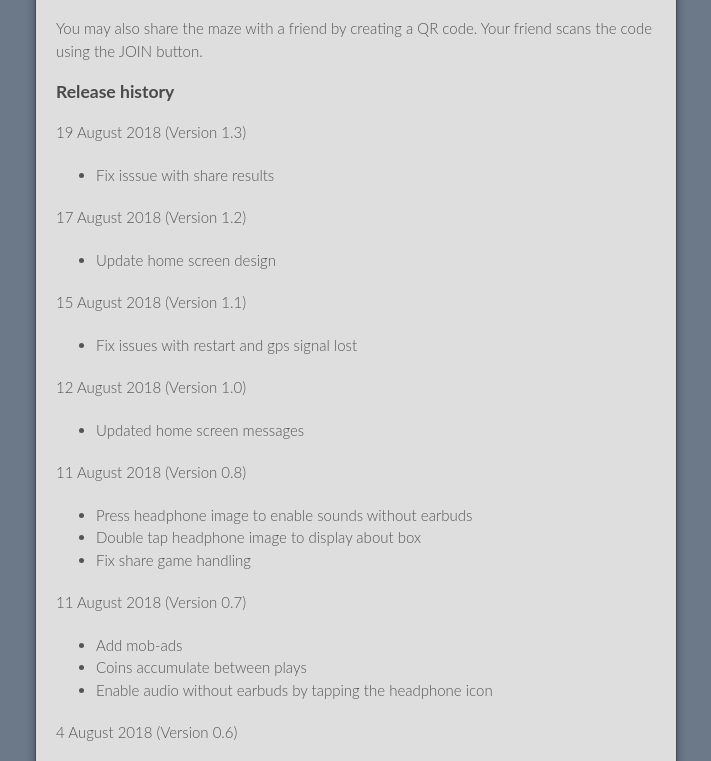
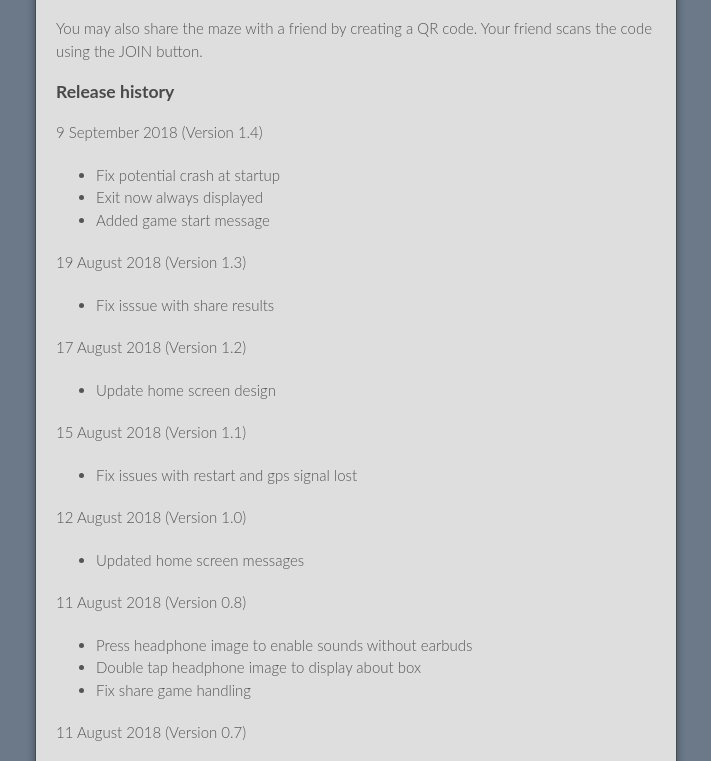
Before and after one commit to chrisws/chrisws.github.io, a plain HTML site: page aircave.html in a window 1280 px wide. Shown: the part 2147-2908 px from the top of the page, without its empty margins (284-995 px from the left). Drawn offline with Linux system fonts and the light colour scheme.

Commit message:
Update release info

```diff
--- a/aircave.html
+++ b/aircave.html
@@ -33,6 +33,12 @@
 <p>You may share your game score via other apps for example text or email.</p>
 <p>You may also share the maze with a friend by creating a QR code. Your friend scans the code using the JOIN button.</p>
 <h3 id="release-history">Release history</h3>
+<p>9 September 2018 (Version 1.4)</p>
+<ul>
+<li>Fix potential crash at startup</li>
+<li>Exit now always displayed</li>
+<li>Added game start message</li>
+</ul>
 <p>19 August 2018 (Version 1.3)</p>
 <ul>
 <li>Fix isssue with share results</li>
@@ -108,7 +114,7 @@
 </div>
       </section>
 <footer>
-  <p>This page was last edited on Wed, 15 Aug 2018 15:59:00 +1000
+  <p>This page was last edited on Mon, 10 Sep 2018 07:06:59 +1000
 </p>
 </footer>
     </div>
```
